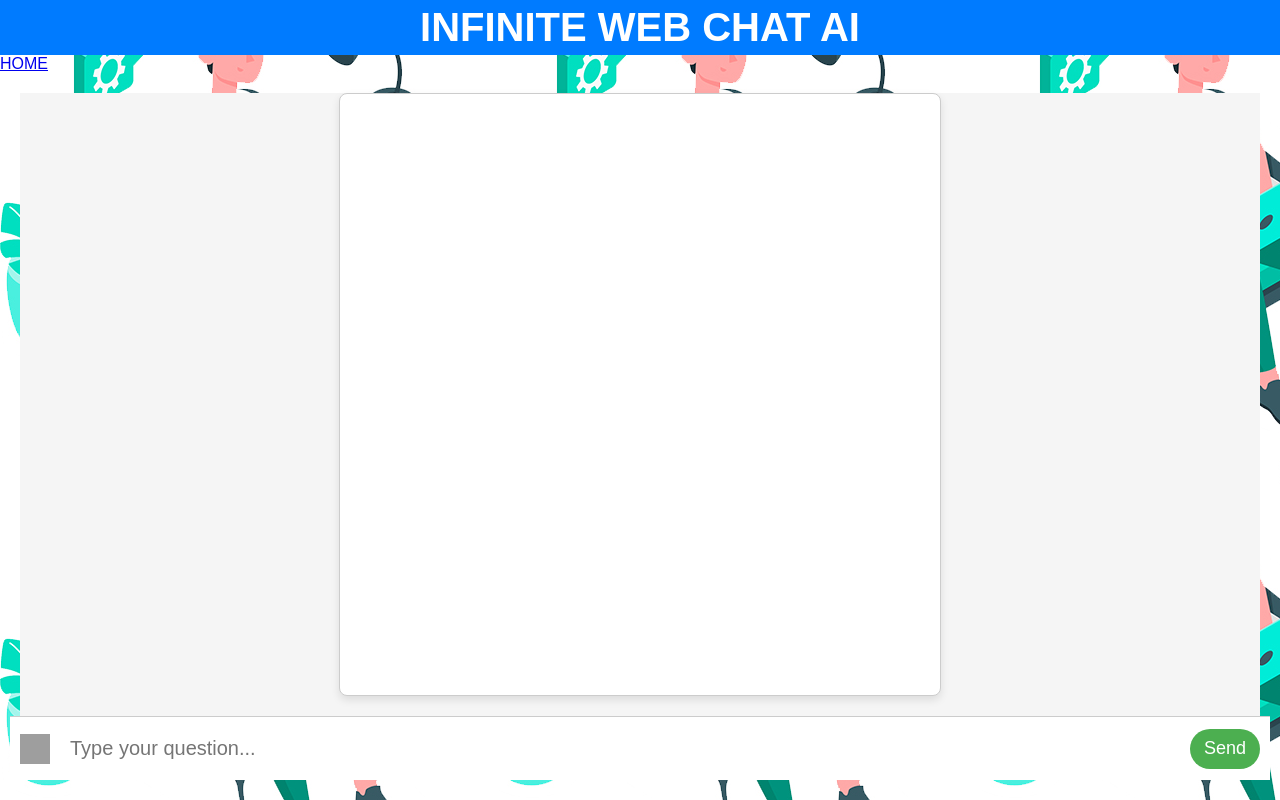
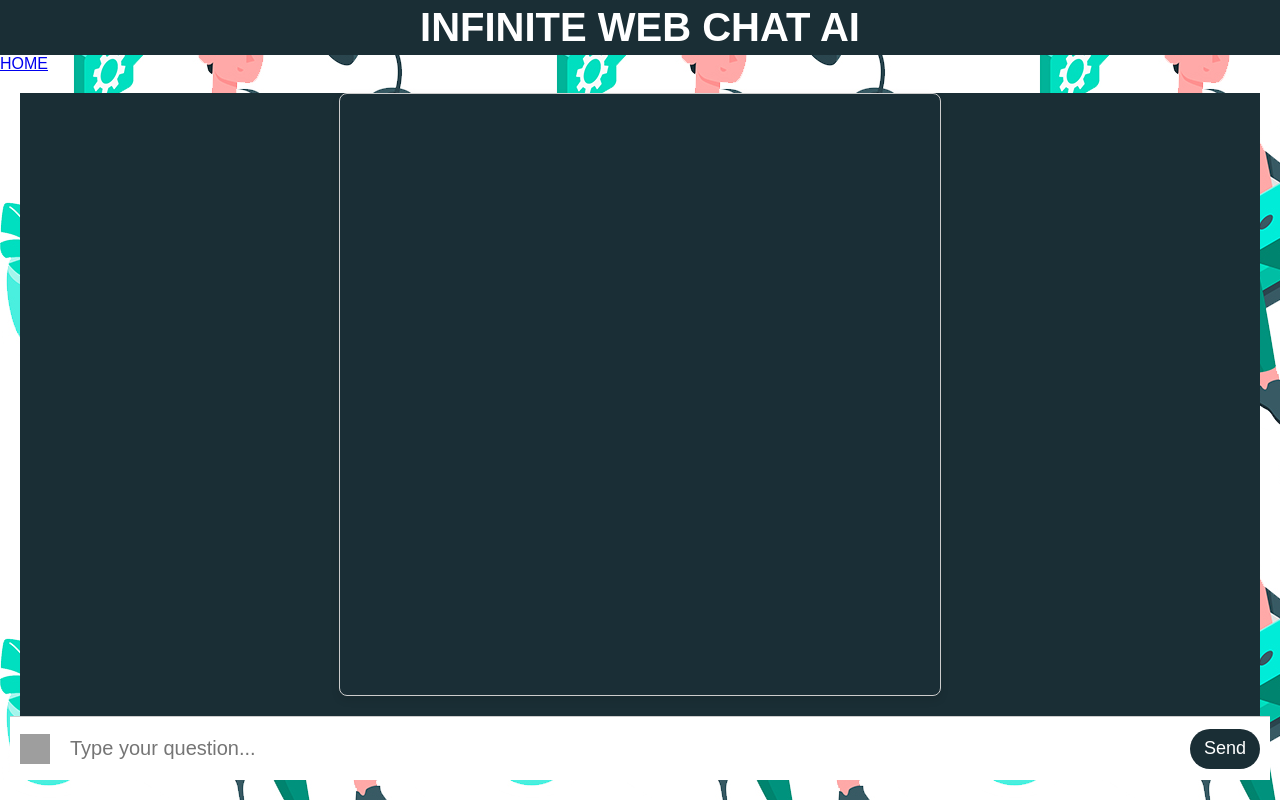
Before and after one commit to Jemmojb/Infiniteweb.dev, a plain HTML site: page gpt.html in a window 1280 px wide. Drawn offline with Linux system fonts and the light colour scheme; grey boxes are pictures that could not be loaded.

Commit message:
Update gpt.html

```diff
--- a/gpt.html
+++ b/gpt.html
@@ -22,7 +22,7 @@
         }
 
         #banner {
-            background-color: #007BFF;
+            background-color: #1a2e35;
             color: white;
             padding: 5px;
             text-align: center;
@@ -35,7 +35,7 @@
             flex-direction: column;
             justify-content: flex-end;
             align-items: center;
-            background-color: #f5f5f5;
+            background-color: #1a2e35;
             margin: 20px;
         }
 
@@ -44,7 +44,7 @@
             max-width: 600px;
             max-height: 800px;
             overflow-y: auto;
-            background-color: white;
+            background-color: #1a2e36;
             border: 1px solid #ccc;
             border-radius: 8px;
             box-shadow: 0px 4px 8px rgba(0, 0, 0, 0.1);
@@ -55,7 +55,7 @@
 
         .user-message {
             text-align: right;
-            color: maroon;
+            color: #fff;
             display: flex;
             align-items: center;
             margin: 10px;
@@ -64,7 +64,7 @@
         #sendButton {
             width: 70px;
             height: 40px;
-            background-color: #4CAF50;
+            background-color: #1a2e35;
             border: none;
             color: white;
             cursor: pointer;
```
